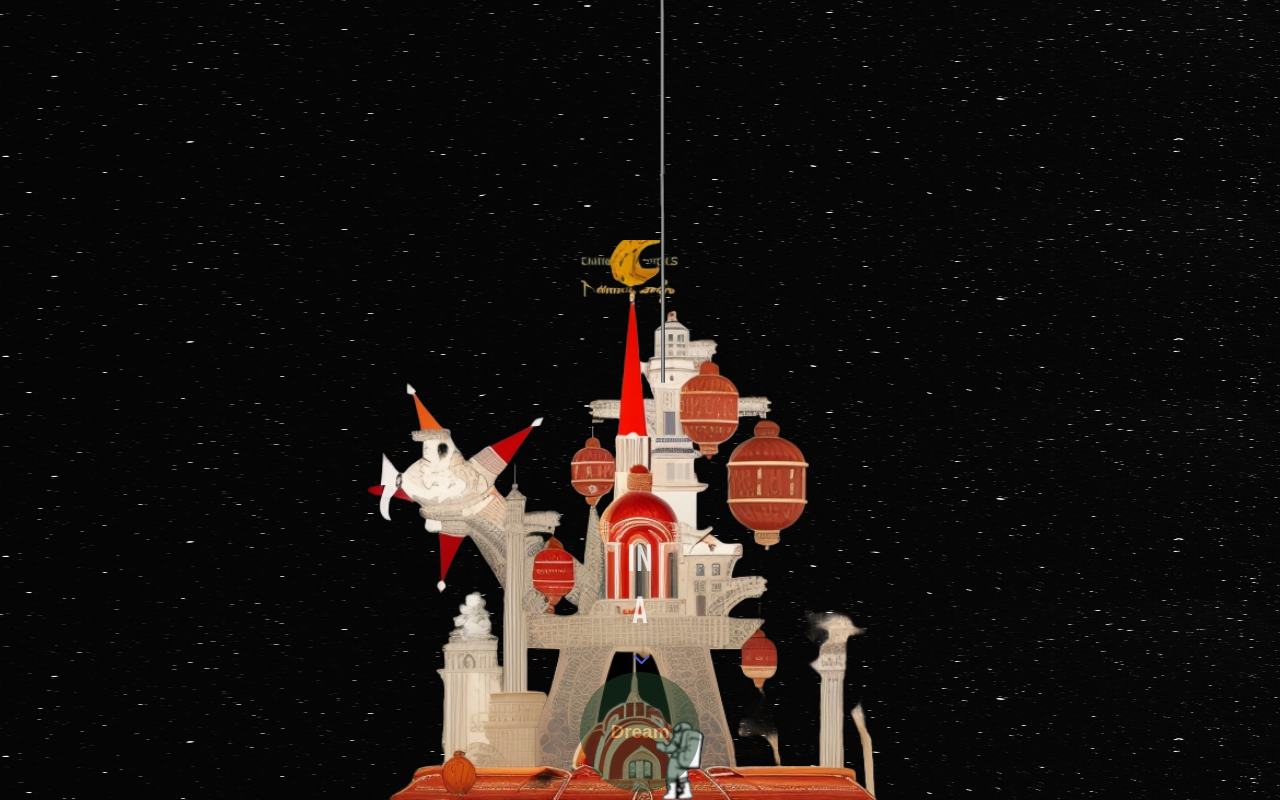
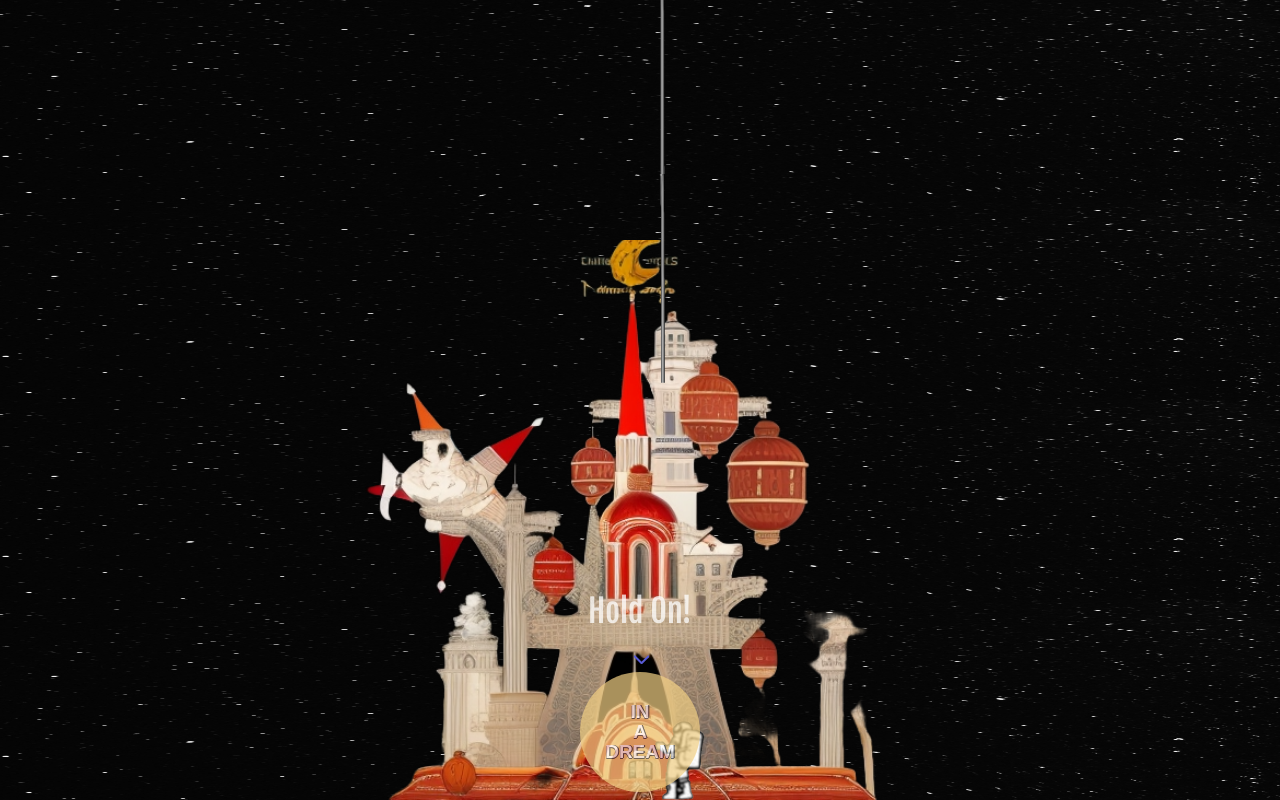
Before and after one commit to SMin1620/IN_A_DREAM, a React (Create React App) app in the folder front/: page /Intro in a window 1280 px wide. Shown: the part 3200-4000 px from the top of the page. Built offline with nearby package versions, Linux system fonts and the light colour scheme.

Commit message:
feat: intro 99.9% complete

```diff
--- a/front/src/pages/IntroPage/HoldOn.tsx
+++ b/front/src/pages/IntroPage/HoldOn.tsx
@@ -11,11 +11,13 @@ const PreloaderBtn = styled.button`
   height: 120px;
   border-radius: 50%;
   border: none;
-  opacity: 0.5;
-  color: rgb(213, 165, 78);
-  background-color: rgb(30, 64, 41);
+  opacity: 0.7;
+  color: #fff;
+  background-color: #f1cf83;
   margin-top: -60px;
   margin-left: -60px;
+  text-shadow: 1px 0px #494949, 0px 1px #494949, 1px 0px #494949,
+    0px 1px #494949;
 `;
 
 const PreloaderBtnHold = styled.div`
@@ -92,7 +94,10 @@ const HoldOn: React.FC = () => {
         onMouseDown={handleMouseDown}
         onMouseUp={handleMouseUp}
       >
-        <PreloaderBtnHold ref={textRef}>Dream</PreloaderBtnHold>
+        <PreloaderBtnHold ref={textRef}>
+          IN <br />A <br />
+          DREAM
+        </PreloaderBtnHold>
       </PreloaderBtn>
     </div>
   );
--- a/front/src/pages/IntroPage/index.tsx
+++ b/front/src/pages/IntroPage/index.tsx
@@ -236,8 +236,7 @@ const IntroPage: React.FC = () => {
           </div>
         </ul>
         <div id="hold-on">
-          <p id="dream-text">IN</p>
-          <p id="dream-text">A</p>
+          <p id="dream-text">Hold On!</p>
           <img
             id="down-arrow-icon"
             src="./down-arrow.png"
```
